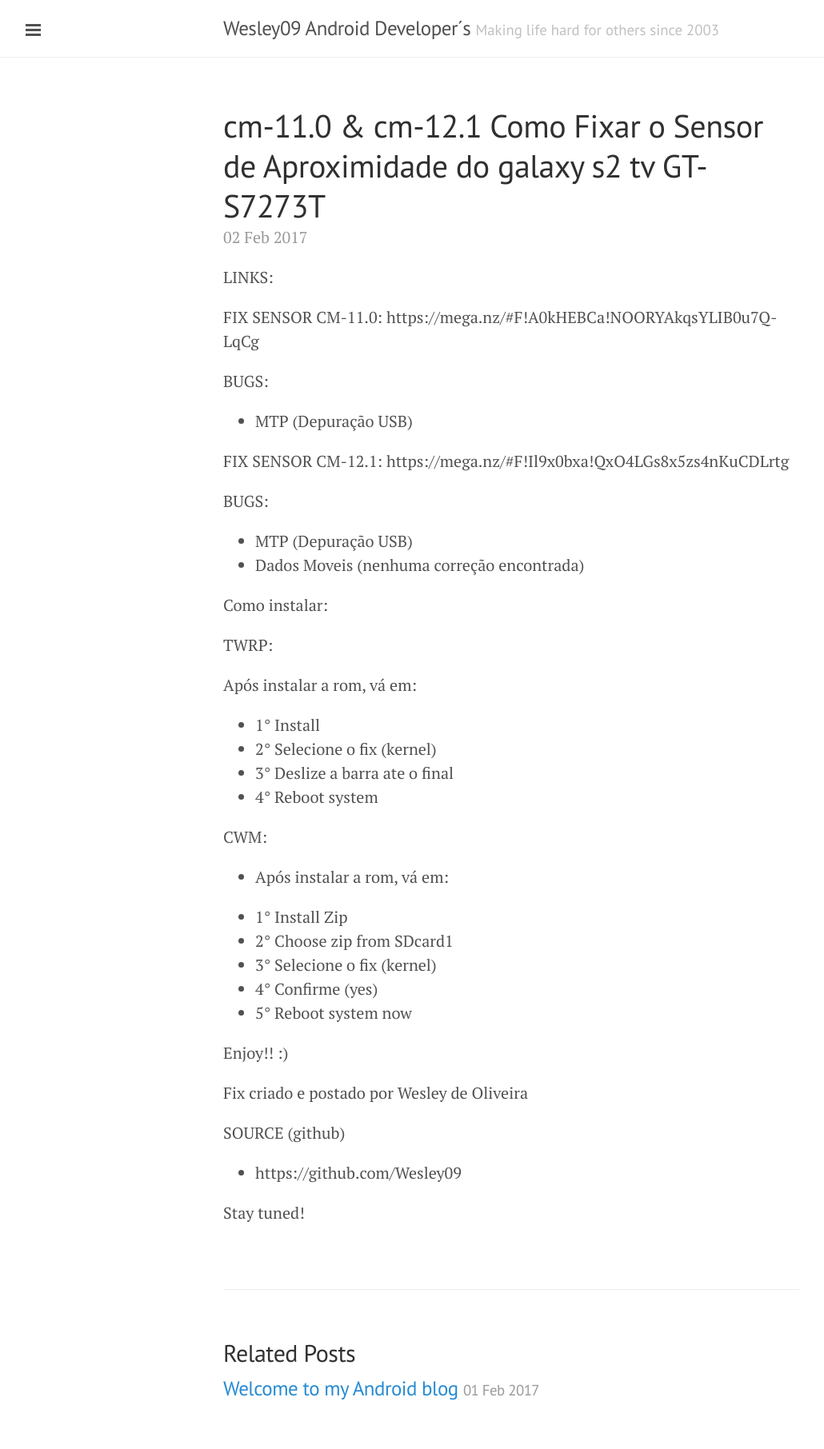
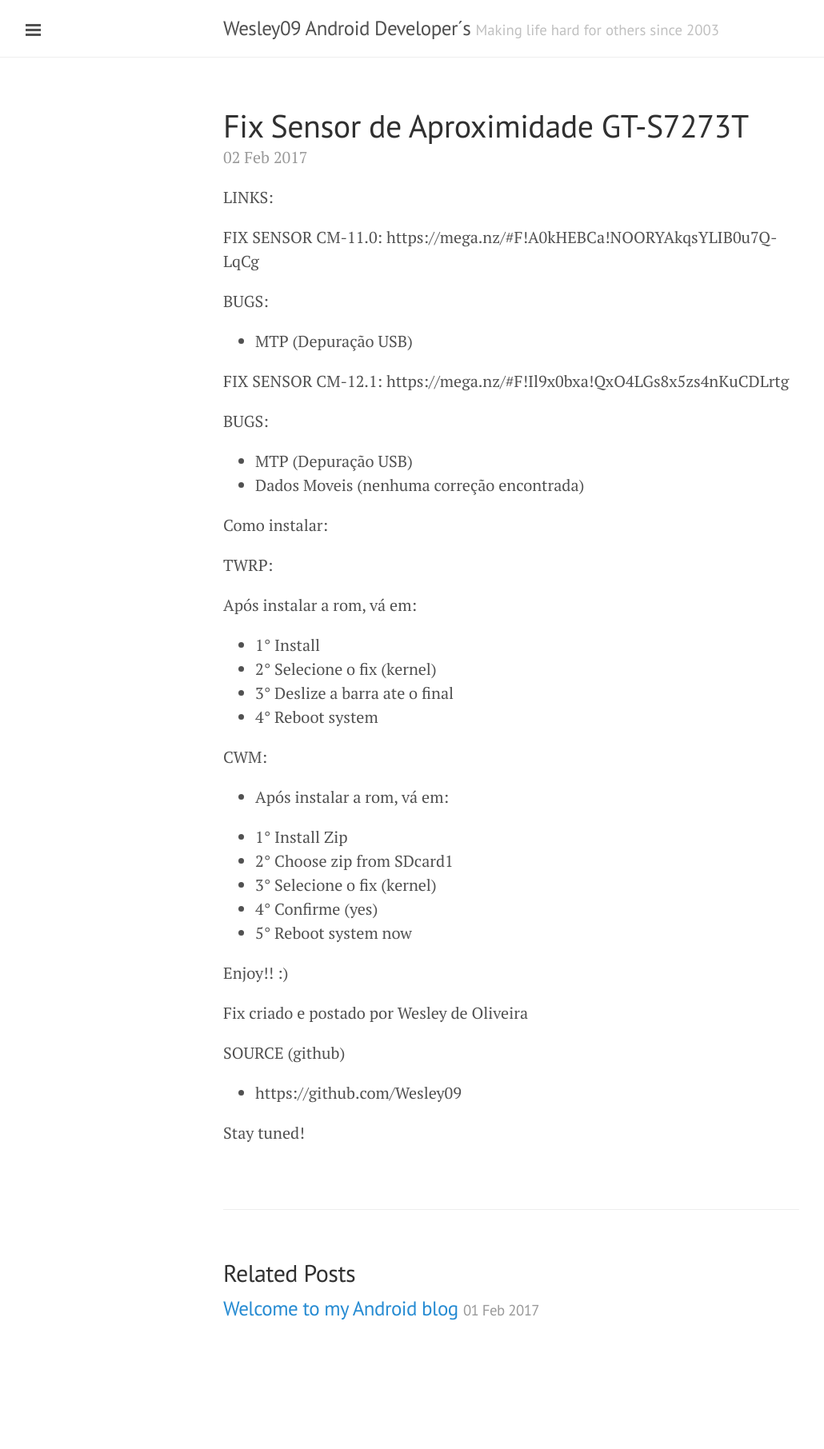
Before and after one commit to Wesley09/Wesley09.github.io, a Jekyll site: the page built from _posts/2017-02-02-kernel-fix-sensor-(cm-11,cm12.1)-s7273t.markdown, in a window 1280 px wide. Shown: the whole page at 80% size, without its empty margins (1-1031 px from the left). Built offline with Jekyll 4.4.1, drawn with Linux system fonts in a browser that asks for light colours; after the commit the page ends 1712 px from its top, so only the background shows below that.

Commit message:
Nova postagem

```diff
--- a/_posts/2017-02-02-kernel-fix-sensor-(cm-11,cm12.1)-s7273t.markdown
+++ b/_posts/2017-02-02-kernel-fix-sensor-(cm-11,cm12.1)-s7273t.markdown
@@ -1,8 +1,9 @@
 ---
 published: true
-title: cm-11.0 & cm-12.1 Como Fixar o Sensor de Aproximidade do galaxy s2 tv GT-S7273T
+title: Fix Sensor de Aproximidade GT-S7273T
 layout: post
 ---
+
 
 LINKS:
 
```
